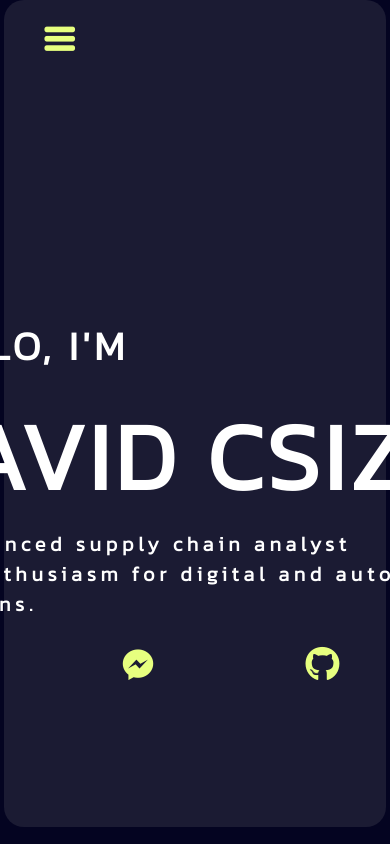
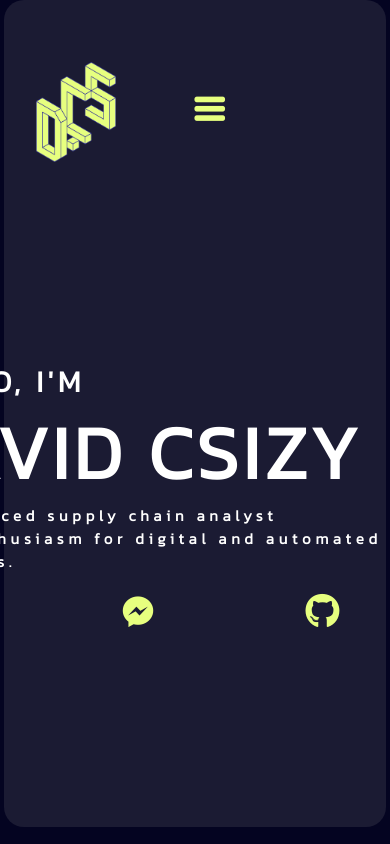
Before and after one commit to dvdcszy/Resume, a React (Create React App) app: page / in a window 390 px wide. Shown: the top 844 px of the page. Built offline with nearby package versions, Linux system fonts and the light colour scheme.

Commit message:
Some responsive changes

```diff
--- a/src/Styles/NavBar.module.css
+++ b/src/Styles/NavBar.module.css
@@ -2,6 +2,13 @@ nav {
   display: flex;
   align-items: center;
   justify-content: center;
+}
+
+#navBar {
+  display: flex;
+  flex-direction: row;
+  align-items: center;
+  justify-content: space-between;
   width: 100%;
 }
 
@@ -37,7 +44,7 @@ nav div a.active {
   color: #e7ff7f;
 }
 
-nav #logo {
+#logo {
   width: 5rem;
   margin-left: 2rem;
   margin-top: 1rem;
@@ -47,7 +54,7 @@ nav #logo {
   visibility: hidden;
 }
 
-@media screen and (max-width: 768px) {
+@media screen and (max-width: 850px) {
   .openNavMenu {
     position: fixed;
     top: 0;
@@ -61,12 +68,6 @@ nav #logo {
     background-color: #1b1b33;
   }
 
-  nav #first {
-    display: flex;
-    flex-direction: column;
-    align-items: center;
-    justify-content: center;
-  }
   nav #second {
     display: flex;
     flex-direction: column;
@@ -91,8 +92,9 @@ nav #logo {
     outline: inherit;
     visibility: visible;
     position: fixed;
-    top: 10%;
-    left: 10%;
+    top: 5%;
+    right: 5%;
+    margin-top: 80px;
   }
 
   .hamburger i {
--- a/src/components/NavBar.tsx
+++ b/src/components/NavBar.tsx
@@ -1,4 +1,4 @@
-import React, { useState, useRef } from 'react';
+import React, { useState } from 'react';
 import styles from '../Styles/NavBar.module.css';
 import '../Styles/icofont.min.css';
 import initialsLogo from '../Images/initials.png';
@@ -16,40 +16,39 @@ const NavigationBar = () => {
   };
   return (
     <>
+      <div id={styles.navBar}>
+        <NavLink to='/'>
+          <img id={styles.logo} src={initialsLogo} alt='My logo' />
+        </NavLink>
         <nav
           className={isNavExpanded ? styles.openNavMenu : styles.closedNavMenu}
         >
-        <div id={styles.first}>
-          <NavLink to='/'>
-            <img id={styles.logo} src={initialsLogo} alt='My logo' />
-          </NavLink>
-        </div>
           <div id={styles.second}>
             <NavLink
               to='/'
               style={({ isActive }) => (isActive ? activeStyle : {})}
-            onClick={() => toggleButtonClick()}
+              onClick={() => setIsNavExpanded(false)}
             >
               Home
             </NavLink>
             <NavLink
               to='/about'
               style={({ isActive }) => (isActive ? activeStyle : {})}
-            onClick={() => toggleButtonClick()}
+              onClick={() => setIsNavExpanded(false)}
             >
               About
             </NavLink>
             <NavLink
               to='/skillsandtechs'
               style={({ isActive }) => (isActive ? activeStyle : {})}
-            onClick={() => toggleButtonClick()}
+              onClick={() => setIsNavExpanded(false)}
             >
               <span>Techs</span>
             </NavLink>
             <NavLink
               to='/contactme'
               style={({ isActive }) => (isActive ? activeStyle : {})}
-            onClick={() => toggleButtonClick()}
+              onClick={() => setIsNavExpanded(false)}
             >
               <span>Contact</span>
             </NavLink>
@@ -65,6 +64,7 @@ const NavigationBar = () => {
             </button>
           </div>
         </nav>
+      </div>
     </>
   );
 };
--- a/src/styles/home.module.css
+++ b/src/styles/home.module.css
@@ -57,3 +57,25 @@ span a {
   color: #e7ff7f;
   text-decoration: none;
 }
+
+@media screen and (max-width: 850px) {
+  .welcome {
+    font-size: 30px;
+    letter-spacing: 4.75px;
+    margin-left: 5px;
+    margin-bottom: -70px;
+  }
+
+  .name {
+    font-size: 75px;
+    letter-spacing: 4.75px;
+    margin-bottom: -25px;
+  }
+
+  .summary {
+    font-size: 15px;
+    letter-spacing: 4.75px;
+    margin-left: 5px;
+    text-overflow: clip;
+  }
+}
```
Lines whose indentation alone changed are shown as unchanged.
